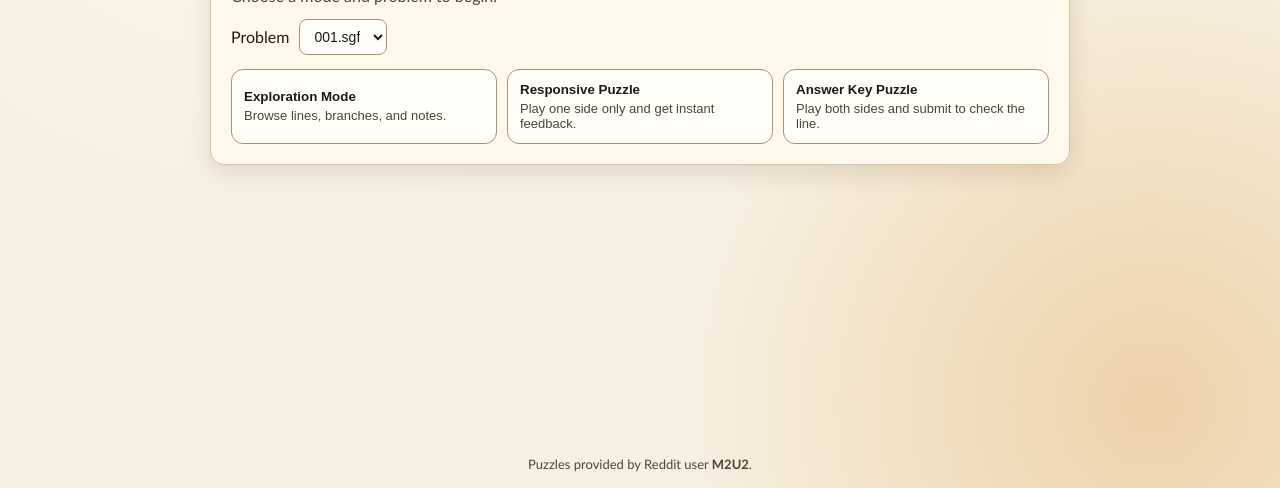
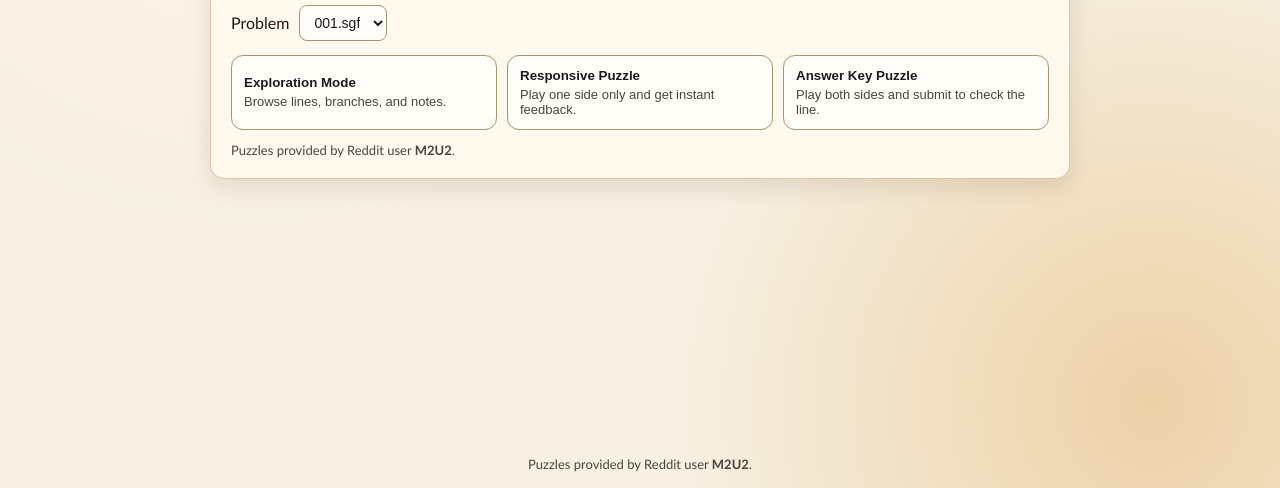
Before and after one commit to bluemoon012905/100endgamebyM2U2, a plain HTML site: page index.html in a window 1280 px wide. Shown: the part 354-842 px from the top of the page. Drawn offline with Linux system fonts and the light colour scheme.

Commit message:
homepage credit added

```diff
--- a/index.html
+++ b/index.html
@@ -29,6 +29,7 @@
           <span class="mode-copy">Play both sides and submit to check the line.</span>
         </button>
       </div>
+      <p class="start-credit">Puzzles provided by Reddit user <strong>M2U2</strong>.</p>
     </div>
   </section>
 
--- a/style.css
+++ b/style.css
@@ -106,6 +106,12 @@ body {
 }
 
 .mode-copy {
+  font-size: 13px;
+  color: #4b443c;
+}
+
+.start-credit {
+  margin: 12px 0 0;
   font-size: 13px;
   color: #4b443c;
 }
```
